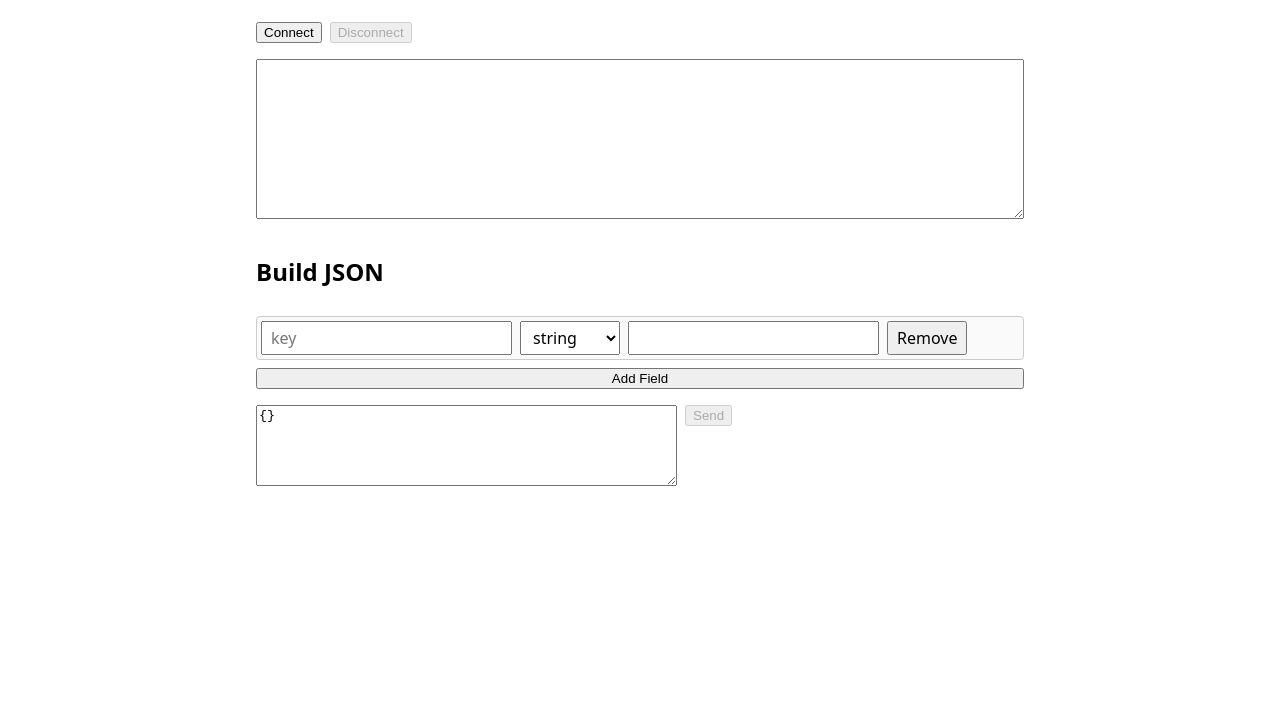
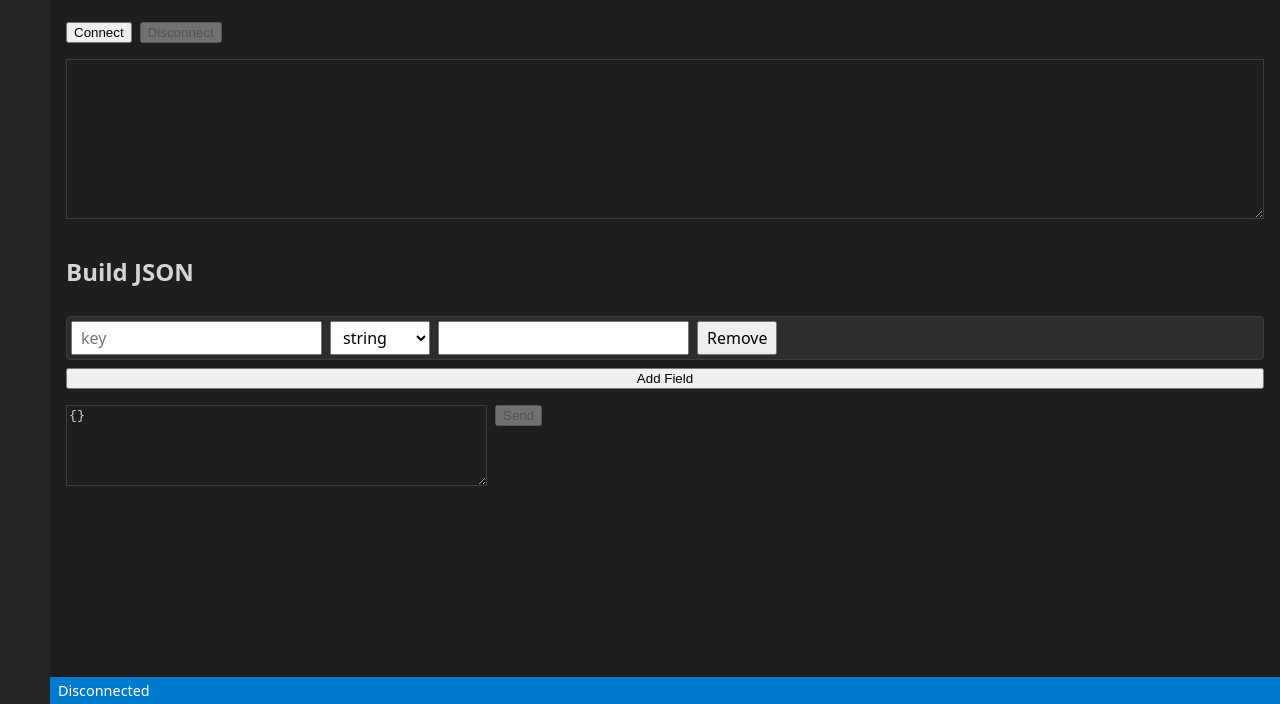
Before and after one commit to ehunck/webserial-json, a website with bundled scripts: page public/index.html in a window 1280 px wide. Shown: the part 96-800 px from the top of the page. Built offline with nearby package versions, Linux system fonts and the light colour scheme.

Commit message:
style: add color palette and dark theme

```diff
--- a/public/index.html
+++ b/public/index.html
@@ -8,15 +8,54 @@
     * {
       box-sizing: border-box;
     }
-    body {
+    :root {
+      --sidebar-bg: #252526;
+      --sidebar-fg: #d4d4d4;
+      --main-bg: #1e1e1e;
+      --main-fg: #d4d4d4;
+      --status-bg: #007acc;
+      --status-fg: #ffffff;
+      --card-bg: #2d2d2d;
+      --border-color: #3c3c3c;
+    }
+    html, body {
+      height: 100%;
       margin: 0;
+      font-family: system-ui, sans-serif;
+      background: var(--main-bg);
+      color: var(--main-fg);
+    }
+
+    #app {
+      display: grid;
+      grid-template-columns: 50px 1fr;
+      grid-template-rows: 1fr auto;
+      height: 100%;
+    }
+
+    #sidebar {
+      grid-row: 1 / span 2;
+      background: var(--sidebar-bg);
+      color: var(--sidebar-fg);
+      display: flex;
+      flex-direction: column;
+      align-items: center;
+      padding: 0.5rem 0;
+    }
+
+    #main {
       padding: 1rem;
-      font-family: system-ui, sans-serif;
+      overflow: auto;
       display: flex;
       flex-direction: column;
       gap: 1rem;
-      max-width: 800px;
-      margin-inline: auto;
+    }
+
+    #status {
+      background: var(--status-bg);
+      color: var(--status-fg);
+      padding: 0.25rem 0.5rem;
+      font-size: 0.9rem;
     }
 
     #controls {
@@ -27,6 +66,15 @@
     #output {
       width: 100%;
       min-height: 10rem;
+      background: var(--main-bg);
+      color: var(--main-fg);
+      border: 1px solid var(--border-color);
+    }
+
+    #input {
+      background: var(--main-bg);
+      color: var(--main-fg);
+      border: 1px solid var(--border-color);
     }
 
     #builder {
@@ -41,13 +89,26 @@
       gap: 0.5rem;
     }
 
+    .tab {
+      writing-mode: vertical-rl;
+      transform: rotate(180deg);
+      padding: 0.5rem 0.25rem;
+      cursor: default;
+      user-select: none;
+    }
+
+    .tab.active {
+      background: var(--status-bg);
+      color: var(--status-fg);
+    }
+
     .field-row {
       display: flex;
       gap: 0.5rem;
       align-items: center;
       padding: 0.25rem;
-      background: #fafafa;
-      border: 1px solid #ccc;
+      background: var(--card-bg);
+      border: 1px solid var(--border-color);
       border-radius: 4px;
     }
 
@@ -74,6 +135,11 @@
   </style>
 </head>
 <body>
+  <div id="app">
+    <div id="sidebar">
+      <div class="tab active">Demo</div>
+    </div>
+    <div id="main">
       <h1>WebSerial JSON Demo</h1>
 
       <div id="controls">
@@ -92,6 +158,9 @@
         <textarea id="input" rows="5" cols="50" placeholder='{"hello":"world"}'></textarea>
         <button id="send" disabled>Send</button>
       </div>
+    </div>
+    <div id="status">Disconnected</div>
+  </div>
   <script type="module" src="./script.js"></script>
 </body>
 </html>
--- a/public/script.js
+++ b/public/script.js
@@ -7,10 +7,17 @@ const disconnectBtn = document.getElementById('disconnect');
 const sendBtn = document.getElementById('send');
 const fieldsDiv = document.getElementById('fields');
 const addFieldBtn = document.getElementById('add-field');
+const statusBar = document.getElementById('status');
+
+function setStatus(text) {
+  statusBar.textContent = text;
+}
 
 const manager = new SerialManager(navigator.serial, (msg) => {
   output.value += JSON.stringify(msg) + '\n';
 });
+
+setStatus('Disconnected');
 
 function createBuilder(isArray) {
   const container = document.createElement('div');
@@ -162,11 +169,14 @@ updatePreview();
 
 connectBtn.addEventListener('click', async () => {
   try {
+    setStatus('Connecting...');
     await manager.connect();
     connectBtn.disabled = true;
     disconnectBtn.disabled = false;
     sendBtn.disabled = false;
+    setStatus('Connected');
   } catch (e) {
+    setStatus('Disconnected');
     alert(e.message);
   }
 });
@@ -176,6 +186,7 @@ disconnectBtn.addEventListener('click', async () => {
   connectBtn.disabled = false;
   disconnectBtn.disabled = true;
   sendBtn.disabled = true;
+  setStatus('Disconnected');
 });
 
 sendBtn.addEventListener('click', async () => {
```
Lines whose indentation alone changed are shown as unchanged.
